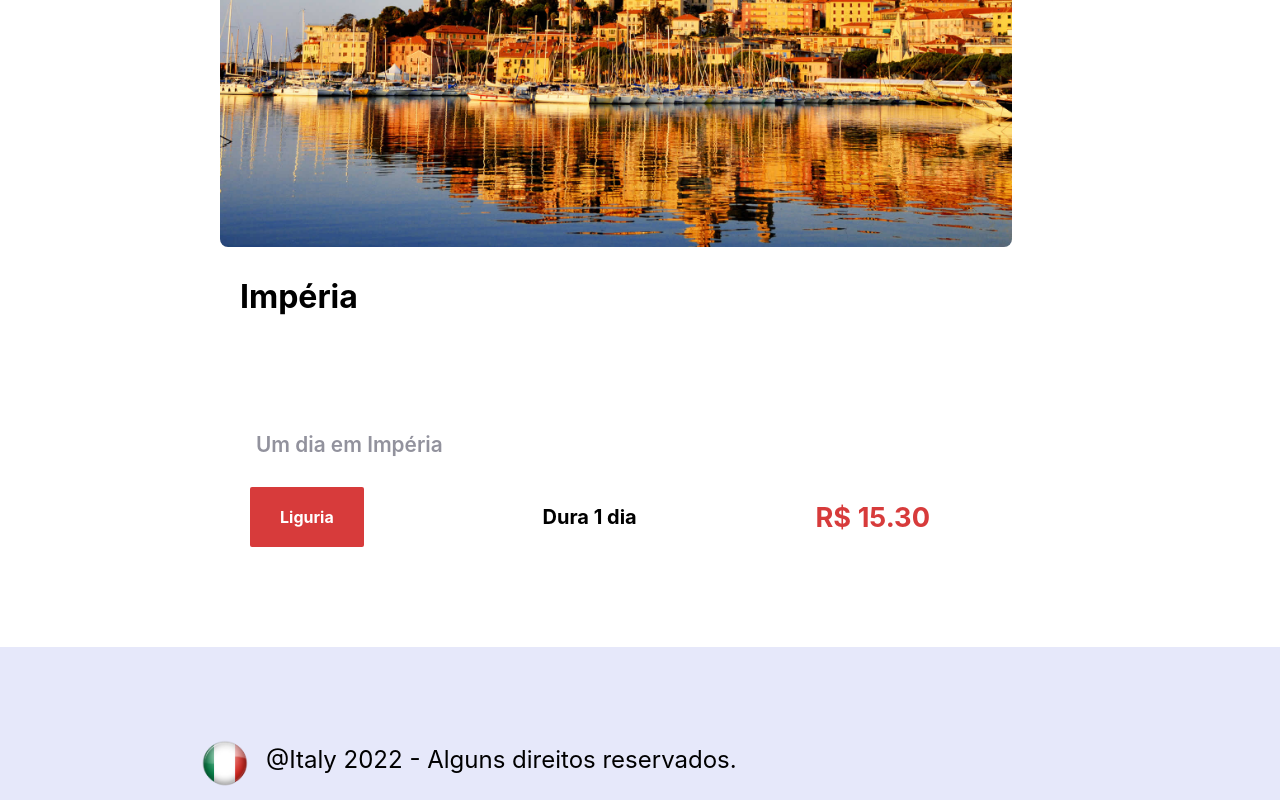
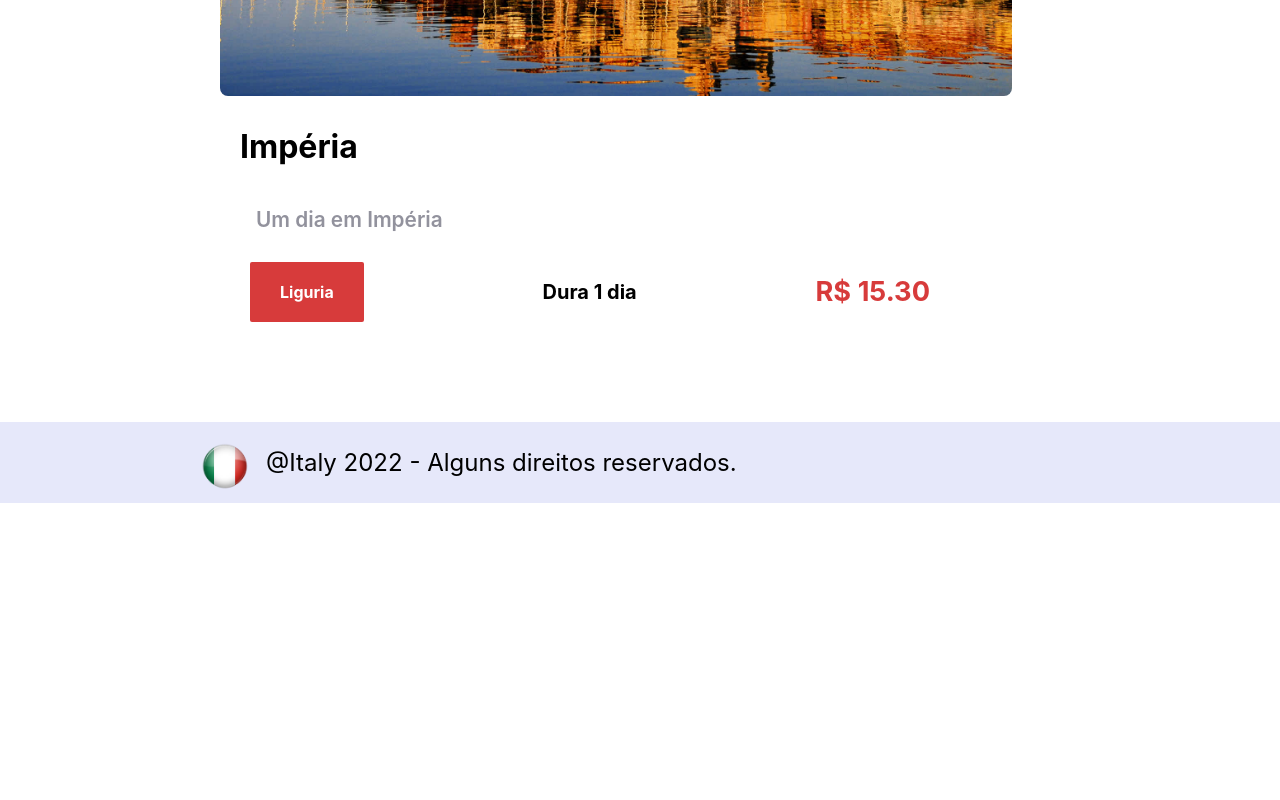
Before and after one commit to pedroltdias/italy-react, a React (Create React App) app: page /menu in a window 1280 px wide. Shown: the part 2709-3509 px from the top of the page. After the commit the page ends 3212 px from the top, so only its background shows below. Built offline with nearby package versions, Linux system fonts and the light colour scheme.

Commit message:
footer refactor

```diff
--- a/src/components/Footer/Footer.module.scss
+++ b/src/components/Footer/Footer.module.scss
@@ -5,8 +5,8 @@ p {
 	color: black;
 	font-size: 1.5rem;
 	display: inline-block;
-	margin-top: 6rem;
 	padding-left: 1rem;
+	white-space: nowrap;
 }
 
 
@@ -31,6 +31,6 @@ p {
 	&__logo {
 		width: 50px;
 		height: 50px;
-		margin-top: 90px;
+		padding-top: 18px;
 	}
 }
```
